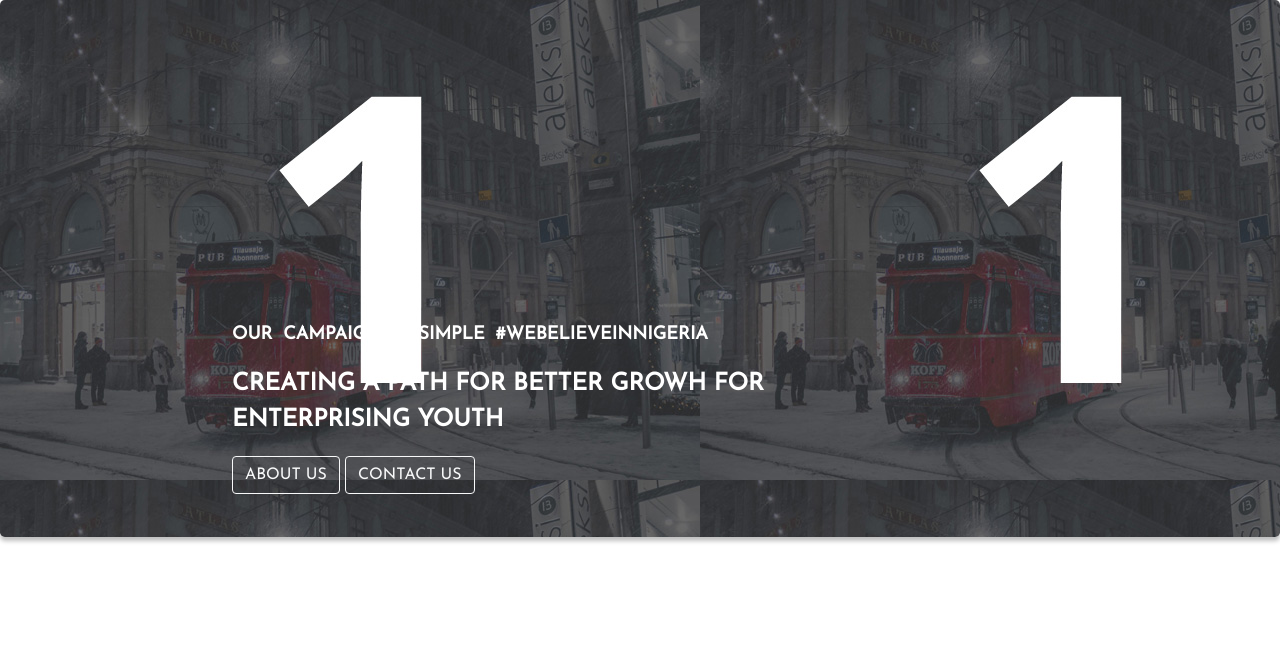
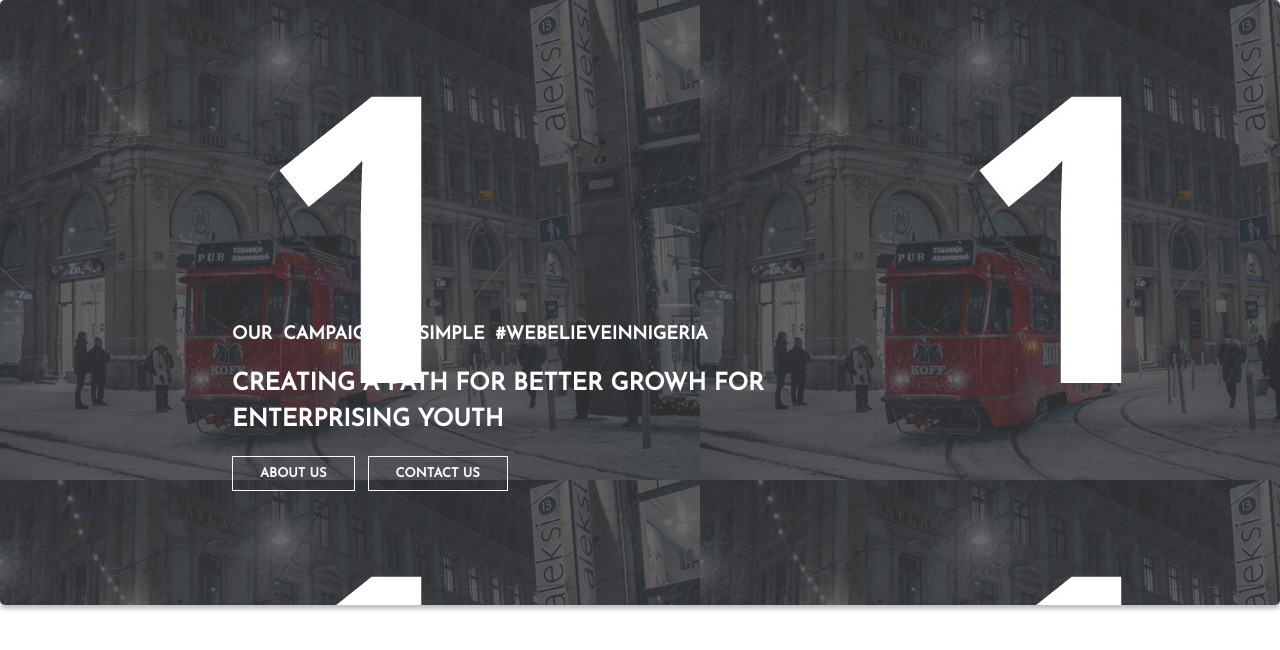
Before and after one commit to davidobodo/yesNigeria, a plain HTML site: page figma.html in a window 1280 px wide. Drawn offline with Linux system fonts and the light colour scheme.

Commit message:
jumbotron text completed

```diff
--- a/figma.css
+++ b/figma.css
@@ -9,7 +9,7 @@
 .jumbotron{
 	background: url("img/1.jpg");
 	box-shadow: 0px 4px 4px rgba(0,0,0,0.25);
-	height: 537px;
+	min-height: 537px;
 }
 
 .jumbotron_text{
@@ -33,3 +33,13 @@
 	font-weight: bold;
 	font-style: normal;
 }
+
+.jumbotron_buttons{
+	margin-bottom: 50px;
+}
+
+.jumbotron_buttons button {
+	font-size: 13px;
+	padding: 7px 27px 7px 27px;
+	font-weight: bold;
+}
--- a/figma.html
+++ b/figma.html
@@ -12,8 +12,11 @@
 			<div class="jumbotron_text">
 					<h4>OUR CAMPAIGN IS SIMPLE #WEBELIEVEINNIGERIA</h4>
 					<h2>CREATING A PATH FOR BETTER GROWH FOR ENTERPRISING YOUTH</h2>
-					<button type="button" class="btn btn-outline-light">ABOUT US</button>
-					<button type="button" class="btn btn-outline-light">CONTACT US</button>
+					<div class="jumbotron_buttons">
+						<button type="button" class="btn btn-outline-light mr-2 rounded-0">ABOUT US</button>
+						<button type="button" class="btn btn-outline-light rounded-0">CONTACT US</button>
+					</div>
+
 			</div>
 		</div>
 	</div>
```
